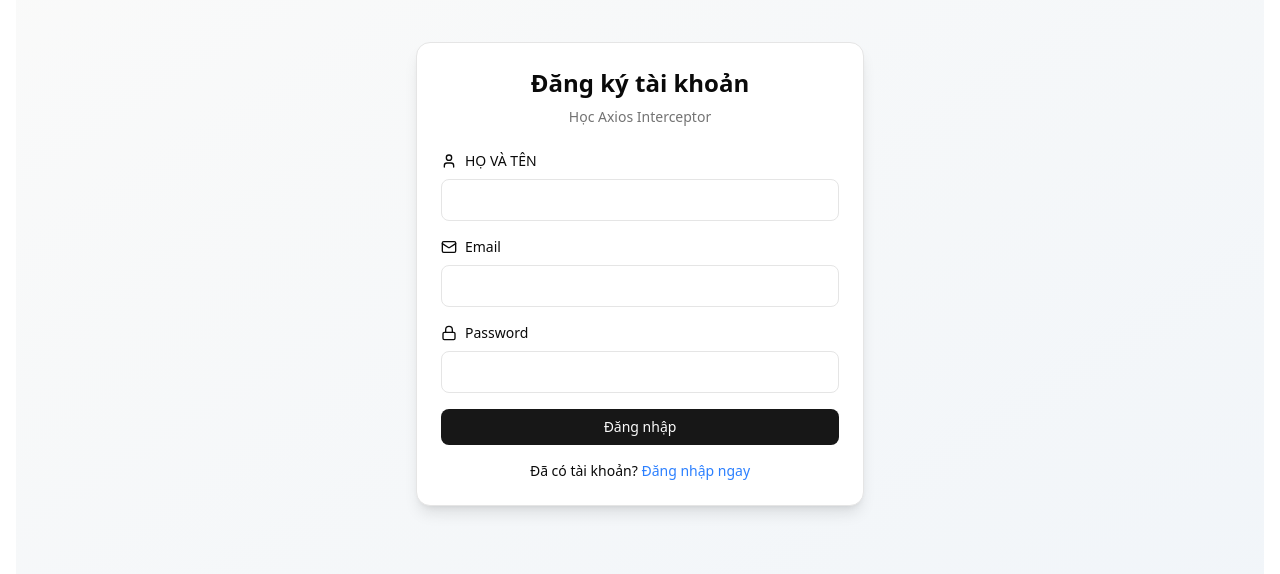
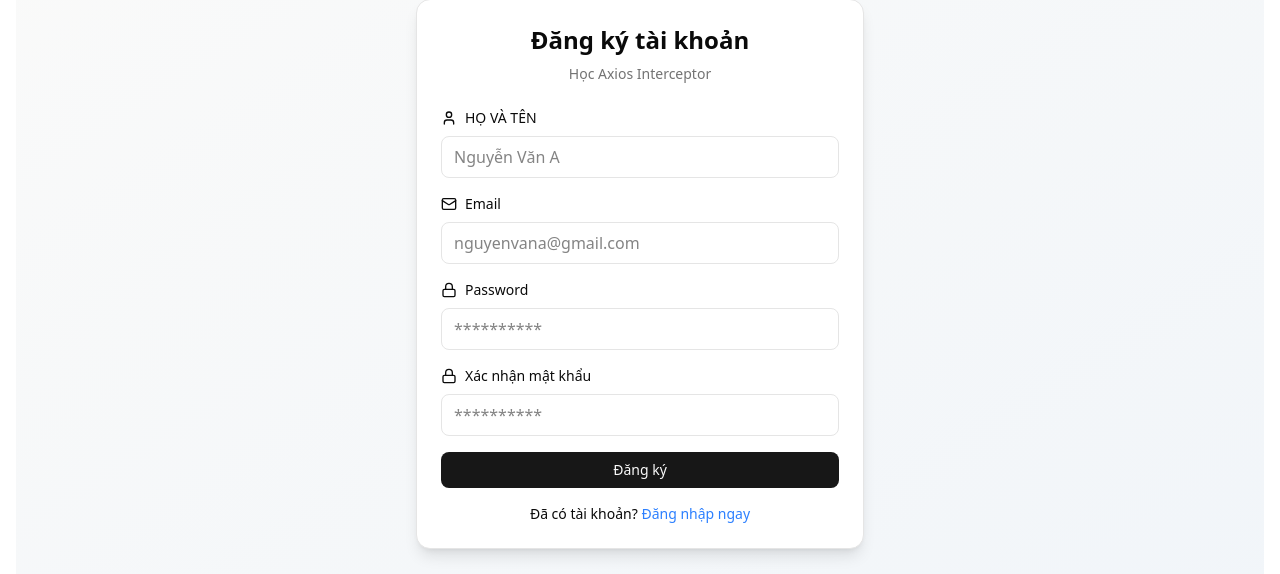
Before and after one commit to ToanThinh1208/reactStudy, a React (Vite) app: page /register in a window 1280 px wide. Shown: the part 215-789 px from the top of the page. Built offline with nearby package versions, Linux system fonts and the light colour scheme.

Commit message:
feat: Implement registration page using React Hook Form and Zod for validation, and configure application routing.

```diff
--- a/package.json
+++ b/package.json
@@ -10,6 +10,7 @@
     "preview": "vite preview"
   },
   "dependencies": {
+    "@hookform/resolvers": "^5.2.2",
     "@radix-ui/react-alert-dialog": "^1.1.15",
     "@radix-ui/react-avatar": "^1.1.11",
     "@radix-ui/react-dropdown-menu": "^2.1.16",
@@ -24,10 +25,12 @@
     "next-themes": "^0.4.6",
     "react": "^19.2.0",
     "react-dom": "^19.2.0",
+    "react-hook-form": "^7.71.1",
     "react-router-dom": "^7.12.0",
     "sonner": "^2.0.7",
     "tailwind-merge": "^3.4.0",
     "tailwindcss": "^4.1.18",
+    "zod": "^4.3.6",
     "zustand": "^5.0.10"
   },
   "devDependencies": {
--- a/src/components/pages/RegisterPage.tsx
+++ b/src/components/pages/RegisterPage.tsx
@@ -1,24 +1,59 @@
 import React, { useState } from "react";
 import { Link, useNavigate } from "react-router-dom";
-import { authApi } from "../../lib/api/auth.api";
+import { authApi, type RegisterDto } from "../../lib/api/auth.api";
 import { Card, CardHeader, CardTitle, CardDescription, CardContent } from "@/components/UI/card";
 import { Button } from "../UI/button";
 import { Loader2, User, Mail, Lock } from "lucide-react";
 import { toast } from "sonner";
 const RegisterPage: React.FC = () => {
+  console.log("Render nè ku");
+
   const navigate = useNavigate();
-  const [formData, setFormData] = useState({
+
+  const [formData, setFormData] = useState<RegisterDto>({
     fullName: "",
     email: "",
     password: "",
   });
   const [loading, setLoading] = useState(false);
   const [error, setError] = useState<string | null>(null);
+  const [validationErrors, setValidaionErrors] = useState<{
+    fullName?: string;
+    email?: string;
+    password?: string;
+  }>({});
 
+  const validateForm = (): boolean => {
+    const errors: typeof validationErrors = {};
+    // Tạo ra object dùng để lưu lỗi tránh việc react re-render component lại nhiều lần
+    if (!formData.fullName.trim()) {
+      errors.fullName = "Họ và tên không được để trống";
+    } else if (formData.fullName.length < 3) {
+      errors.fullName = "Họ và tên phải có ít nhất 3 ký tự";
+    }
+    if (!formData.email.trim()) {
+      errors.email = "Email không được để trống";
+    } else if (!/^[^\s@]+@[^\s@]+\.[^\s@]+$/.test(formData.email)) {
+      errors.email = "Email không hợp lệ";
+    }
+    if (!formData.password.trim()) {
+      errors.password = "Mật khẩu không được để trống";
+    } else if (formData.password.length < 6) {
+      errors.password = "Mật khẩu phải có ít nhất 6 ký tự";
+    }
+    setValidaionErrors(errors);
+    //mảng Error gồm key và value -> ví dụ [{fullName: "Họ và tên không được để trống"},...]
+    return Object.keys(errors).length === 0; // Return true if no errors
+  };
   const handleSubmit = async (e: React.FormEvent) => {
     e.preventDefault();
+    //Nếu validateForm() trả về false -> có lỗi
+    if (!validateForm()) {
+      return;
+    }
     setLoading(true);
     setError(null);
+
     try {
       const response = await authApi.register(formData);
       console.log("Registration success:", response);
@@ -34,8 +69,13 @@ const RegisterPage: React.FC = () => {
     }
   };
 
-  const handleChange = (e: React.ChangeEvent<HTMLInputElement>) => {
-    setFormData({ ...formData, [e.target.name]: e.target.value });
+// Hàm dùng để update state -> phân rã thg ban đầu và dán đè dữ liệu mới lên
+ const handleChange = (field: keyof RegisterDto, value: string) => {
+    setFormData((prev) => ({ ...prev, [field]: value }));
+    //xóa lỗi khi re render
+    if (validationErrors[field]) {
+      setValidaionErrors((prev) => ({ ...prev, [field]: undefined }));
+    }
   };
 
   return (
@@ -58,10 +98,17 @@ const RegisterPage: React.FC = () => {
                   id="fullName"
                   name="fullName"
                   value={formData.fullName}
-                  onChange={handleChange}
-                  required
+                  placeholder="Nguyễn Văn A"
+                  // e là event
+                  onChange={(e) => handleChange("fullName", e.target.value)}
+                  // required -> tự động validate khi chưa submit
                   className="w-full rounded-md border px-3 py-2 focus:outline-none focus:ring-2 focus:ring-blue-500"
                 />
+                {validationErrors.fullName && (
+                  <p className="text-destructive text-sm mt-1">
+                    {validationErrors.fullName}
+                  </p>
+                )}
               </div>
               <div className="space-y-2">
                 <label htmlFor="email" className="flex items-center gap-2 text-sm font-medium">
@@ -73,10 +120,16 @@ const RegisterPage: React.FC = () => {
                   id="email"
                   name="email"
                   value={formData.email}
-                  onChange={handleChange}
-                  required
+                  placeholder="nguyenvana@gmail.com"
+                  onChange={(e) => handleChange("email", e.target.value)}
+                  // required
                   className="w-full rounded-md border px-3 py-2 focus:outline-none focus:ring-2 focus:ring-blue-500"
                 />
+                {validationErrors.email && (
+                  <p className="text-destructive text-sm mt-1">
+                    {validationErrors.email}
+                  </p>
+                )}
               </div>
 
               <div className="space-y-2">
@@ -89,10 +142,16 @@ const RegisterPage: React.FC = () => {
                   id="password"
                   name="password"
                   value={formData.password}
-                  onChange={handleChange}
-                  required
+                  placeholder="**********"
+                  onChange={(e) => handleChange("password", e.target.value)}
+                  // required
                   className="w-full rounded-md border px-3 py-2 focus:outline-none focus:ring-2 focus:ring-blue-500"
                 />
+                {validationErrors.password && (
+                  <p className="text-destructive text-sm mt-1">
+                    {validationErrors.password}
+                  </p>
+                )}
               </div>
 
               {error && <div className="text-destructive text-sm text-center">{error}</div>}
--- /dev/null
+++ b/src/components/pages/RegisterPageRHF.tsx
@@ -0,0 +1,176 @@
+import React, { useState } from "react";
+import { Link, useNavigate } from "react-router-dom";
+import { authApi, type RegisterDto } from "../../lib/api/auth.api";
+import {
+  Card,
+  CardHeader,
+  CardTitle,
+  CardDescription,
+  CardContent,
+} from "@/components/UI/card";
+import { Button } from "../UI/button";
+import { Loader2, User, Mail, Lock } from "lucide-react";
+import { toast } from "sonner";
+import { registerSchema, type RegisterSchemaType } from "@/utils/rules";
+import { useForm } from "react-hook-form";
+import { zodResolver } from "@hookform/resolvers/zod";
+const RegisterPage: React.FC = () => {
+  console.log("Render nè ku");
+  const navigate = useNavigate();
+  const {
+    register, //thay thế cho onChange, value
+    handleSubmit,
+    formState: { errors, isSubmitting },
+  } = useForm<RegisterSchemaType>({
+    mode: "onTouched", //chế độ của form: onBlur, onChange, onSubmit, onTouched
+    //resovler: kết nối zod với react hook form
+    resolver: zodResolver(registerSchema),
+    //defaultValues: giá trị mặc định của form
+    defaultValues: {
+      fullName: "",
+      email: "",
+      password: "",
+      confirmPassword: "",
+    },
+  });
+  //hàm này gọi sau khi validate thành công
+  const onSubmit = async (data: RegisterSchemaType) => {
+    console.log(data);
+
+    try {
+      const response = await authApi.register(data);
+      console.log("Registration success:", response);
+      toast.success("Đăng ký thành công! Vui lòng đăng nhập.");
+      navigate("/login");
+    } catch (err: any) {
+      console.error("Registration error:", err);
+      const errorMessage =
+        err.response?.data?.message || "Đăng ký thất bại, vui lòng thử lại";
+      toast.error(errorMessage);
+    }
+  };
+
+  return (
+    <>
+      <div className="flex items-center justify-center min-h-screen bg-linear-to-br from-stone-50 to-slate-100 dark:bg-none">
+        <Card className=" w-full max-w-md shadow-lg">
+          <CardHeader className="text-center">
+            <CardTitle className="text-2xl">Đăng ký tài khoản</CardTitle>
+            <CardDescription>Học Axios Interceptor</CardDescription>
+          </CardHeader>
+          <CardContent>
+            {/* hàm handleSubmit do RHF */}
+            <form
+              onSubmit={handleSubmit(onSubmit)}
+              className="flex flex-col gap-4"
+            >
+              <div className="space-y-2">
+                <label
+                  htmlFor="fullName"
+                  className="flex items-center gap-2 text-sm font-medium"
+                >
+                  <User className="w-4 h-4" />
+                  HỌ VÀ TÊN
+                </label>
+                <input
+                  type="text"
+                  id="fullName"
+                  placeholder="Nguyễn Văn A"
+                  {...register("fullName")}
+                  className="w-full rounded-md border px-3 py-2 focus:outline-none focus:ring-2 focus:ring-blue-500"
+                />
+                {errors.fullName && (
+                  <p className="text-destructive text-sm mt-1">
+                    {errors.fullName.message}
+                  </p>
+                )}
+              </div>
+              <div className="space-y-2">
+                <label
+                  htmlFor="email"
+                  className="flex items-center gap-2 text-sm font-medium"
+                >
+                  <Mail className="w-4 h-4" />
+                  Email
+                </label>
+                <input
+                  type="email"
+                  id="email"
+                  placeholder="nguyenvana@gmail.com"
+                  {...register("email")}
+                  className="w-full rounded-md border px-3 py-2 focus:outline-none focus:ring-2 focus:ring-blue-500"
+                />
+                {errors.email && (
+                  <p className="text-destructive text-sm mt-1">
+                    {errors.email.message}
+                  </p>
+                )}
+              </div>
+
+              <div className="space-y-2">
+                <label
+                  htmlFor="password"
+                  className="flex items-center gap-2 text-sm font-medium"
+                >
+                  <Lock className="w-4 h-4" />
+                  Password
+                </label>
+                <input
+                  type="password"
+                  id="password"
+                  placeholder="**********"
+                  {...register("password")}
+                  className="w-full rounded-md border px-3 py-2 focus:outline-none focus:ring-2 focus:ring-blue-500"
+                />
+                {errors.password && (
+                  <p className="text-destructive text-sm mt-1">
+                    {errors.password.message}
+                  </p>
+                )}
+              </div>
+
+              <div className="space-y-2">
+                <label
+                  htmlFor="confirmPassword"
+                  className="flex items-center gap-2 text-sm font-medium"
+                >
+                  <Lock className="w-4 h-4" />
+                  Xác nhận mật khẩu
+                </label>
+                <input
+                  type="password"
+                  id="confirmPassword"
+                  placeholder="**********"
+                  {...register("confirmPassword")}
+                  className="w-full rounded-md border px-3 py-2 focus:outline-none focus:ring-2 focus:ring-blue-500"
+                />
+                {errors.confirmPassword && (
+                  <p className="text-destructive text-sm mt-1">
+                    {errors.confirmPassword.message}
+                  </p>
+                )}
+              </div>
+
+              <Button type="submit" className="w-full" disabled={isSubmitting}>
+                {isSubmitting ? (
+                  <Loader2 className="animate-spin mr-2 h-4 w-4" />
+                ) : (
+                  "Đăng ký"
+                )}
+              </Button>
+
+              <div className="text-center text-sm">
+                <span>Đã có tài khoản? </span>
+                <Link to="/login" className="text-blue-500 hover:underline">
+                  Đăng nhập ngay
+                </Link>
+              </div>
+            </form>
+          </CardContent>
+        </Card>
+      </div>
+    </>
+  );
+};
+
+export default RegisterPage;
--- a/src/router.tsx
+++ b/src/router.tsx
@@ -5,9 +5,8 @@ import LoginPage from "./components/pages/LoginPage";
 import App from "./App";
 import RequireAuth from "./components/guards/RequireAuth";
 import ProfilePage from "./components/pages/ProfilePage";
-
 import GuestGuard from "./components/guards/GuestGuard";
-import RegisterPage from "./components/pages/RegisterPage";
+import RegisterPage from "./components/pages/RegisterPageRHF";
 
 const router = createBrowserRouter([
   {
--- /dev/null
+++ b/src/utils/rules.ts
@@ -0,0 +1,29 @@
+import { z } from "zod";
+
+export const registerSchema = z
+  .object({
+    fullName: z
+      .string()
+      .min(1, { message: "Fullname là bắt buộc" })
+      .min(3, { message: "Fullname tối thiểu 3 ký tự" }),
+    email: z
+      .email("Email không hợp lệ")
+      .min(1, { message: "Email là bắt buộc" }),
+    password: z
+      .string()
+      .min(1, { message: "Mật khẩu là bắt buộc" })
+      .min(6, { message: "Mật khẩu phải có ít nhất 6 ký tự" }),
+    confirmPassword: z.string(),
+  })
+  .superRefine(({ password, confirmPassword }, ctx) => {
+    if (confirmPassword !== password) {
+      ctx.addIssue({
+        code: "custom",
+        message: "Mật khẩu không khớp",
+        path: ["confirmPassword"],
+      });
+    }
+  });
+
+//infer là để giúp import type từ registerSchema
+export type RegisterSchemaType = z.infer<typeof registerSchema>;
```
Also changed, not shown: 1 other file (tests, documents, lock files or other folders).
